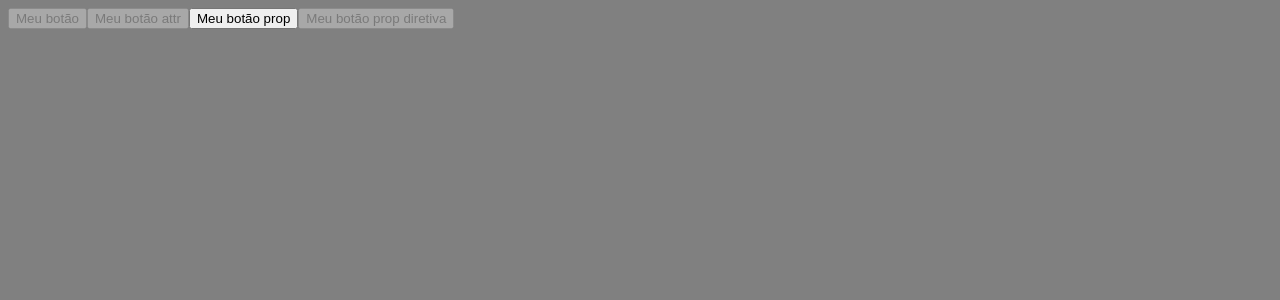
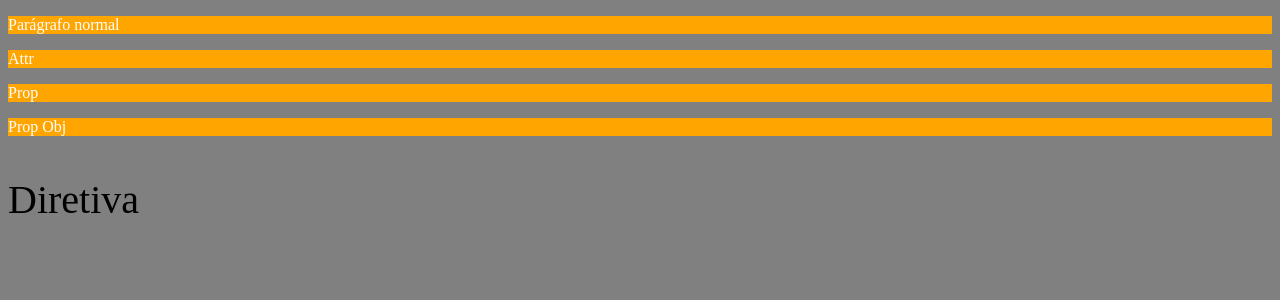
Before and after one commit to EuclydesUchoas/curso-angular, an Angular app in the folder diretivas-de-atributos/: page / in a window 1280 px wide. Shown: the top 300 px of the page. Built offline with nearby package versions, Linux system fonts and the light colour scheme.

Commit message:
feat: diretivas-de-atributos: Utilizando o @HostBinding para adicionar estilos.

```diff
--- a/diretivas-de-atributos/src/app/app.component.html
+++ b/diretivas-de-atributos/src/app/app.component.html
@@ -4,10 +4,23 @@
 
 <app-com-diretiva></app-com-diretiva> -->
 
-<button disabled>Meu botão</button>
+<!-- <button disabled>Meu botão</button>
 
 <button [attr.disabled]="false">Meu botão attr</button>
 
 <button [disabled]="false">Meu botão prop</button>
 
-<button appDisabled>Meu botão prop diretiva</button>
+<button appDisabled>Meu botão prop diretiva</button> -->
+
+<p style="background-color: orange; color: white;">Parágrafo normal</p>
+
+<p [attr.style]="'background-color: orange; color: white;'">Attr</p>
+
+<p [style]="'background-color: orange; color: white;'">Prop</p>
+
+<p [style]="{
+    backgroundColor: 'orange',
+    color: 'white'
+}">Prop Obj</p>
+
+<p appStyle>Diretiva</p>
--- a/diretivas-de-atributos/src/app/app.module.ts
+++ b/diretivas-de-atributos/src/app/app.module.ts
@@ -7,6 +7,7 @@
 import { ComDiretivaComponent } from './com-diretiva/com-diretiva.component';
 import { HighlightDirective } from './directives/highlight.directive';
 import { DisabledDirective } from './directives/disabled.directive';
+import { StyleDirective } from './directives/style.directive';
 
 @NgModule({
   declarations: [
@@ -14,7 +15,8 @@
     SemDiretivaComponent,
     ComDiretivaComponent,
     HighlightDirective,
-    DisabledDirective
+    DisabledDirective,
+    StyleDirective
   ],
   imports: [
     BrowserModule,
--- /dev/null
+++ b/diretivas-de-atributos/src/app/directives/style.directive.ts
@@ -0,0 +1,31 @@
+import { Directive, HostBinding } from "@angular/core";
+
+@Directive({
+    selector: '[appStyle]',
+    standalone: false
+})
+export class StyleDirective {
+    // @HostBinding('attr.style')
+    // attrStyle = 'background-color: orange; color: white;';
+
+    // @HostBinding('style')
+    // propStyle = 'background-color: orange; color: white;';
+
+    // @HostBinding('style')
+    // propStyleObj = {
+    //     backgroundColor: 'orange',
+    //     color: 'white'
+    // };
+
+    // @HostBinding('style.backgroundColor')
+    // bgColor = 'orange';
+
+    // @HostBinding('style.color')
+    // color = 'white';
+
+    // @HostBinding('style.fontSize.px')
+    // size = 40;
+
+    @HostBinding('style.fontSize')
+    size = '40px';
+}
```
